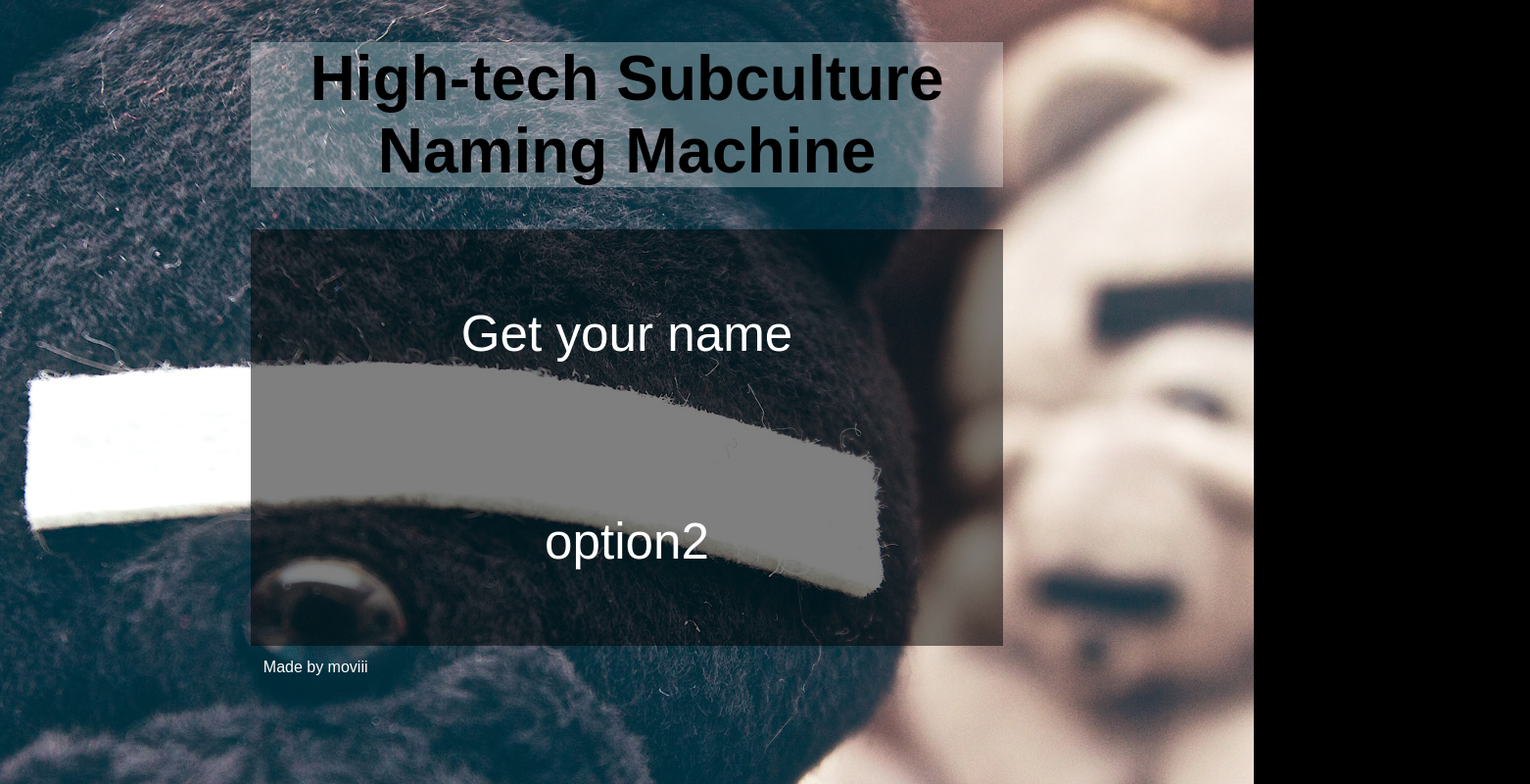
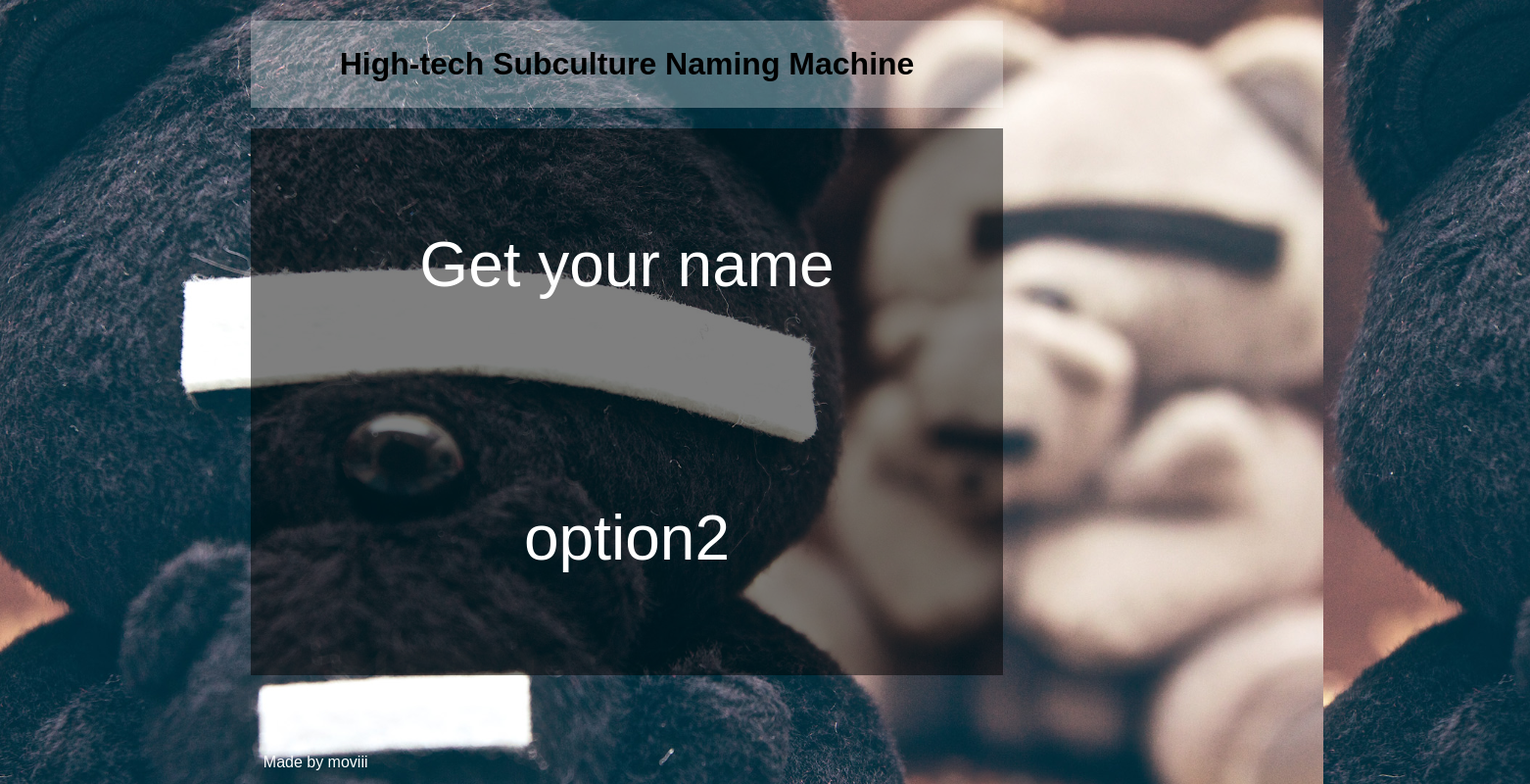
Before and after one commit to movi1224/namingmachine, a plain HTML site: page index.html in a window 1280 px wide. Shown: the whole page at 98% size, 1562 px wide, since content can reach past the window. Drawn offline with Linux system fonts and the light colour scheme.

Commit message:
Size change

```diff
--- a/style.css
+++ b/style.css
@@ -1,9 +1,12 @@
+html {height:100%;}
+
 body {
     background-color: black;
     background-position: center top;
-    background-repeat: no-repeat;
+    background-repeat: repeat;
     width: 60vw;
     background-image: url(undercover.jpg);
+    background-size: cover;
     text-align:center;
     margin-left:auto;
     margin-right:auto;
@@ -12,24 +15,26 @@ body {
 
 h1{
     text-align:center;
-    font-size: 5vw;
+    padding: 2vw;
+    font-size: 2em;
     background-color:rgba(255,255,255,0.3);
 }
 
 ul {
     list-style-type: none;
-    font-size: 4vw;
+    font-size: 5vw;
     margin: 0;
     padding: 0;
     width: 60vw;
     background-color:rgba(1,1,1,0.5);
 }
 
+
 li a {
     display: block;
     color: white;
     text-align: center;
-    padding: 6vw 10vw;
+    padding: 8vw 10vw;
     text-decoration: none;
 }
 
@@ -69,10 +74,13 @@ li a:hover {
     color: hotpink;
     font-style: italic;
 }
-footer{
-    padding:1vw;
+footer {
+    padding: 1vw;
     text-align: left;
     color: white;
+    position: absolute;
+    bottom: 0;
+    width: 100%;
 }
 
 footer a {
```
